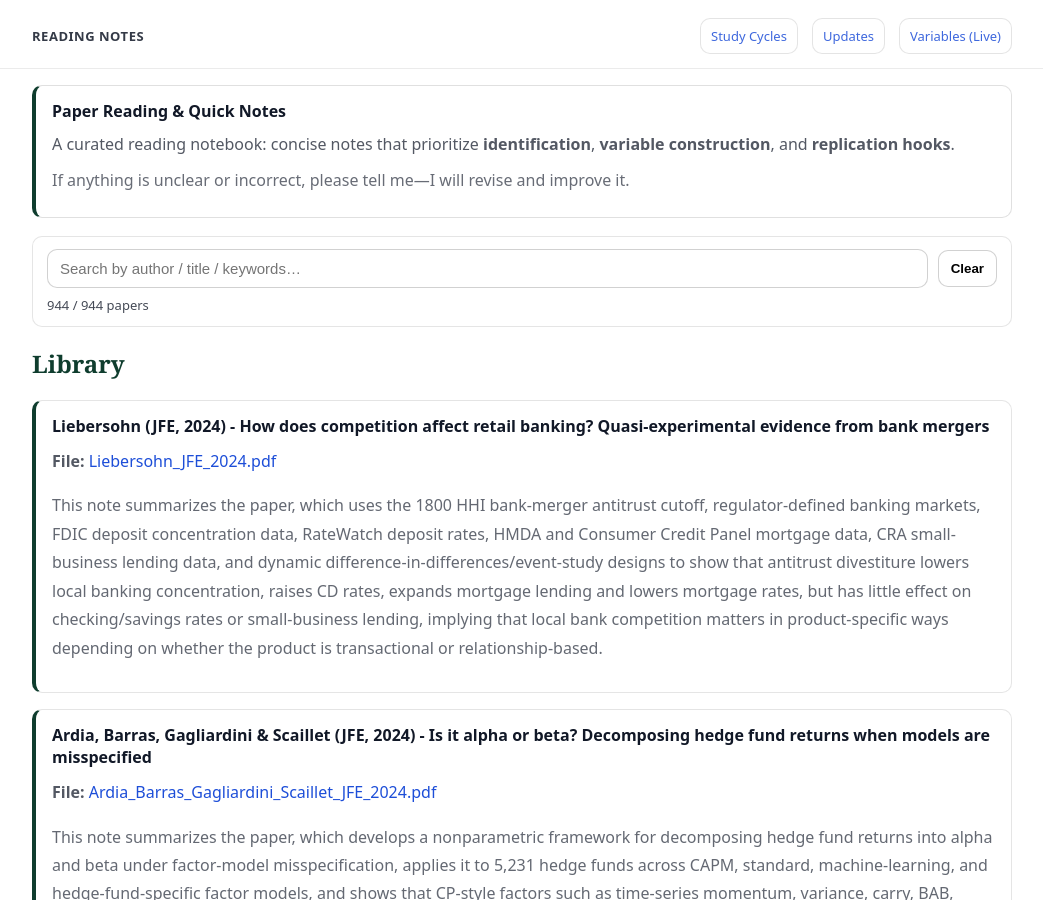
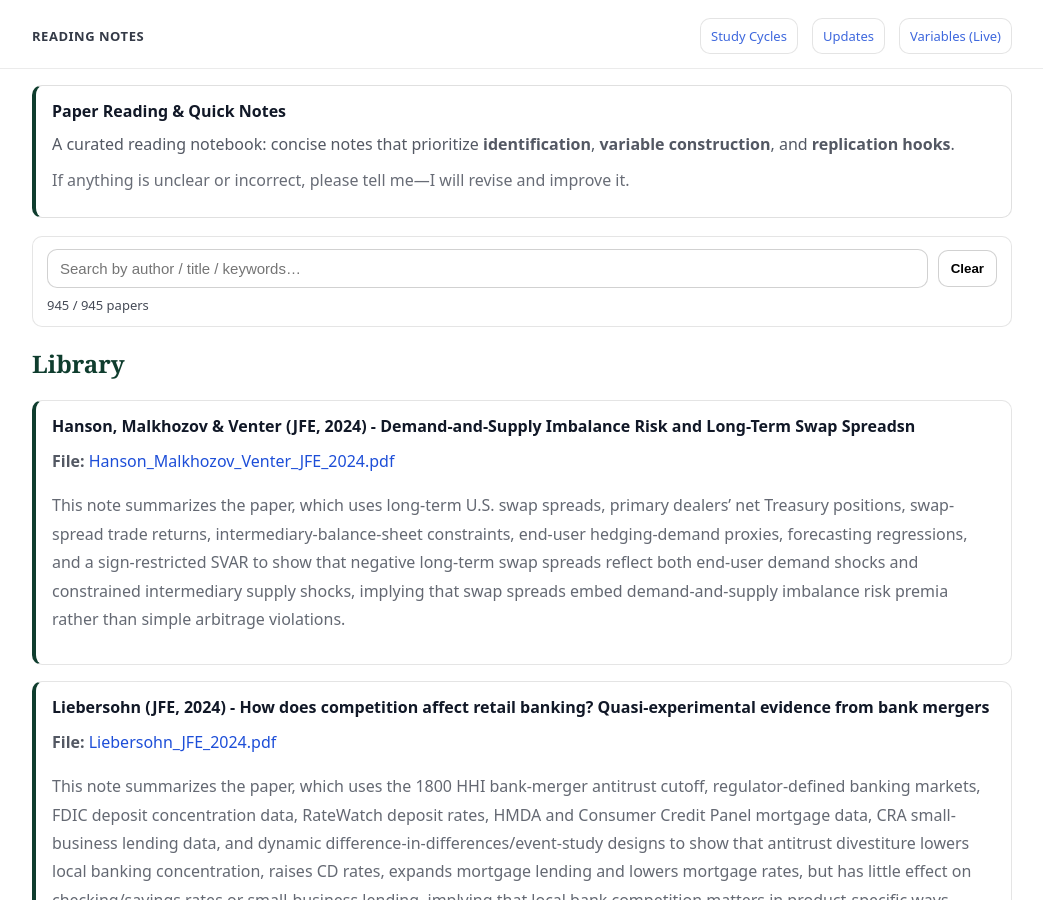
Before and after one commit to yaxinzn/study-archive, a Jekyll site: the page built from reading/index.md, in a window 1280 px wide and 900 px high. Shown: the whole window, without its empty margins (118-1161 px from the left). Built offline with Jekyll 4.4.1, drawn with Linux system fonts in a browser that asks for light colours.

Commit message:
Reading: add/update Hanson_Malkhozov_Venter_JFE_2024.pdf

```diff
--- a/_data/reading.yml
+++ b/_data/reading.yml
@@ -1,3 +1,7 @@
+- title: "Hanson, Malkhozov & Venter (JFE, 2024) - Demand-and-Supply Imbalance Risk and Long-Term Swap Spreadsn"
+  file: "Hanson_Malkhozov_Venter_JFE_2024.pdf"
+  desc: "This note summarizes the paper, which uses long-term U.S. swap spreads, primary dealers’ net Treasury positions, swap-spread trade returns, intermediary-balance-sheet constraints, end-user hedging-demand proxies, forecasting regressions, and a sign-restricted SVAR to show that negative long-term swap spreads reflect both end-user demand shocks and constrained intermediary supply shocks, implying that swap spreads embed demand-and-supply imbalance risk premia rather than simple arbitrage violations."
+
 - title: "Liebersohn (JFE, 2024) - How does competition affect retail banking? Quasi-experimental evidence from bank mergers"
   file: "Liebersohn_JFE_2024.pdf"
   desc: "This note summarizes the paper, which uses the 1800 HHI bank-merger antitrust cutoff, regulator-defined banking markets, FDIC deposit concentration data, RateWatch deposit rates, HMDA and Consumer Credit Panel mortgage data, CRA small-business lending data, and dynamic difference-in-differences/event-study designs to show that antitrust divestiture lowers local banking concentration, raises CD rates, expands mortgage lending and lowers mortgage rates, but has little effect on checking/savings rates or small-business lending, implying that local bank competition matters in product-specific ways depending on whether the product is transactional or relationship-based."
```
Also changed, not shown: 1 other file.
